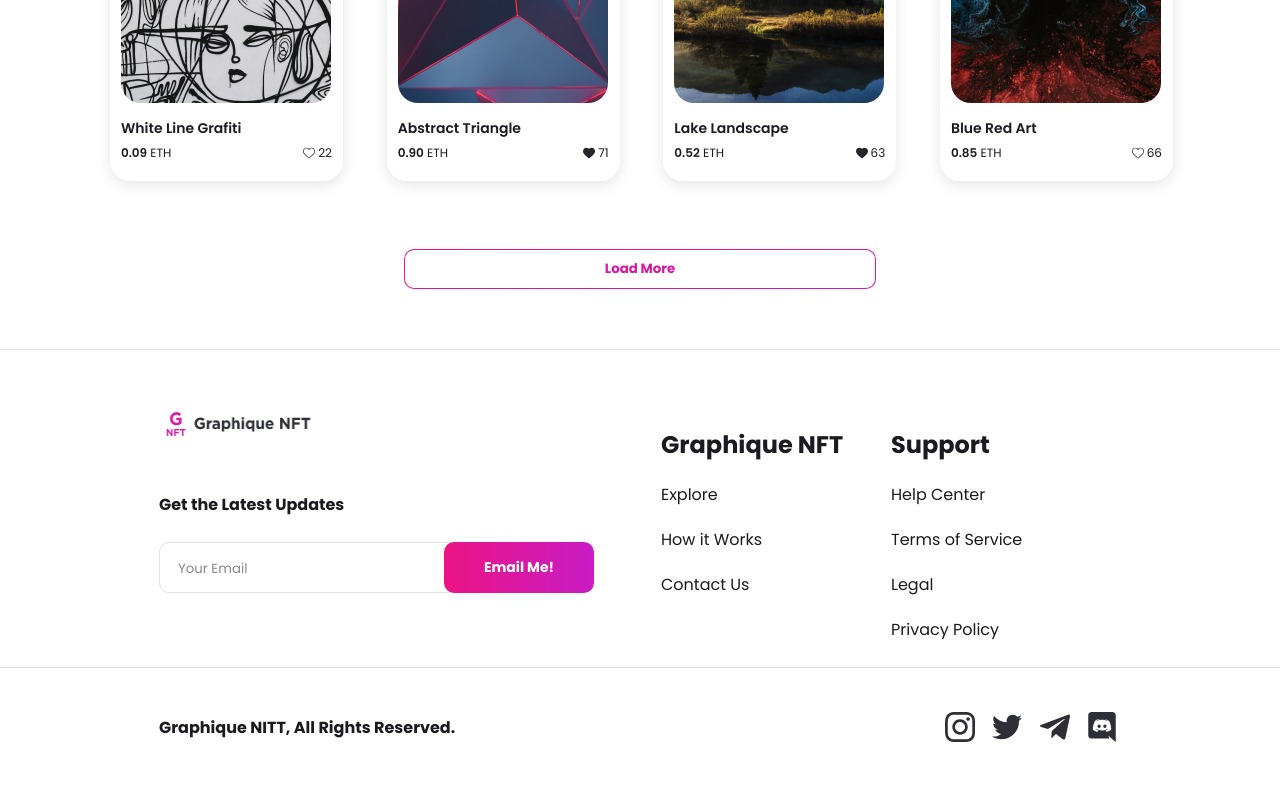
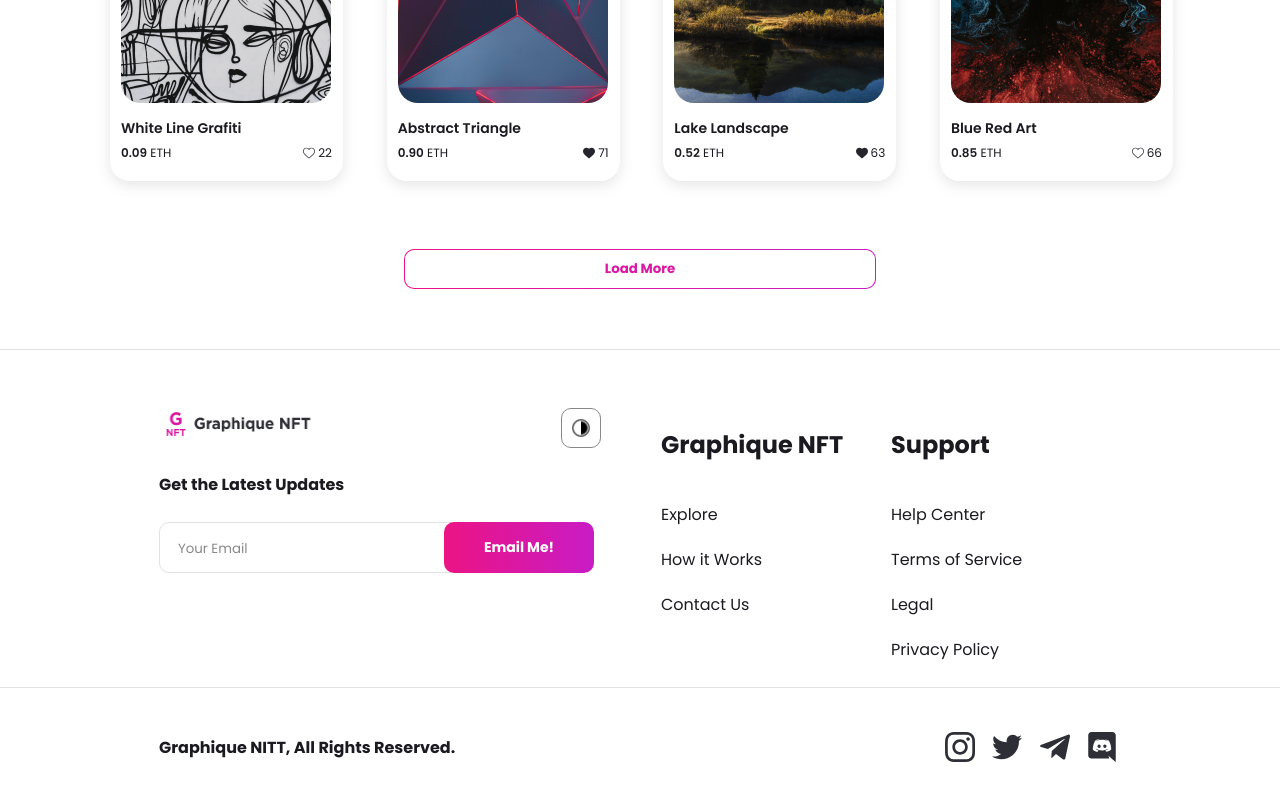
Before and after one commit to ankit-rawani/DesCode, a React (Create React App) app: page /home in a window 1280 px wide. Shown: the part 1399-2199 px from the top of the page. Built offline with nearby package versions, Linux system fonts and the light colour scheme.

Commit message:
Add: dark mode button

```diff
--- a/src/components/App/App.js
+++ b/src/components/App/App.js
@@ -14,19 +14,21 @@ import Profile from '../Profile/Profile'
 import CreateItem from '../createItem/CreateItem'
 import ItemPage from '../ItemPage/Item'
 import ErrorPage from '../error'
-import { useEffect } from 'react';
+import { useEffect, useState } from 'react';
 
 function App() {
+    const [darkMode, setDarkMode] = useState(false);
+
     useEffect(() => {
-      if (window.matchMedia) {
-        if (window.matchMedia('(prefers-color-scheme: dark)').matches) {
+        if (darkMode) {
             document.getElementById("root").classList.add('dark');
+            document.getElementById("root").classList.remove('light');
 
         }else {
             document.getElementById("root").classList.add('light');
+            document.getElementById("root").classList.remove('dark');
         }
-      }
-    }, []);
+    }, [darkMode]);
 
 
     return (
@@ -51,7 +53,7 @@ function App() {
                     <Route path="*" element={<ErrorPage />} />
                 </Routes>
             </Router>
-            <Footer />
+            <Footer darkMode={darkMode} setDarkMode={(e) => setDarkMode(e)} />
         </>
     )
 }
--- a/src/components/Icon/Icon.js
+++ b/src/components/Icon/Icon.js
@@ -50,6 +50,15 @@ function Icon(props) {
                     alt=""
                 />
             )}
+
+            {props.name === 'dark-mode' && (
+                <img
+                    height={props.size}
+                    width={props.size}
+                    src="/icons/dark-mode.svg"
+                    alt=""
+                />
+            )}
         </span>
     )
 }
--- a/src/components/footer/Footer.js
+++ b/src/components/footer/Footer.js
@@ -5,8 +5,9 @@ import insta from '../../images/icons/Social/instagram.svg'
 import twitter from '../../images/icons/Social/twitter.svg'
 import telegram from '../../images/icons/Social/telegram.svg'
 import discord from '../../images/icons/Social/discord.svg'
+import Icon from '../Icon/Icon'
 
-export default function Footer() {
+export default function Footer(props) {
     return (
         <section>
             <section className={styles.footerContainer}>
@@ -19,6 +20,9 @@ export default function Footer() {
                                     alt="Main Logo"
                                     className={styles.footerImage}
                                 />
+                            </div>
+                            <div onClick={() => props.setDarkMode(!props.darkMode)} className={styles.darkModeButton}>
+                                <Icon name="dark-mode" size="24" />
                             </div>
                         </section>
                         <p className={styles.footerEmailHead}>
--- a/src/components/footer/Footer.module.css
+++ b/src/components/footer/Footer.module.css
@@ -51,10 +51,27 @@
     color: #1b1a21;
     font-weight: bold;
     margin-top: 32px;
+    margin-bottom: 20px;
+    display: flex;
+    justify-content: space-between;
+    align-items: center;
+}
+
+.darkModeButton {
+    width: 40px;
+    height: 40px;
+    padding: 5px 7px;
+    border-radius: 10px;
+    border: 1px solid var(--primaryGrey);
+    margin-right: 40px;
+    cursor: pointer;
+}
+
+.darkModeButton:hover {
+    box-shadow: 0 4px 10px #1b1a2133;
 }
 
 .footerImage {
-    margin-bottom: 20px;
     margin-left: auto;
     margin-right: auto;
     width: 160px;
```
Also changed, not shown: public/icons/dark-mode.svg (added).
